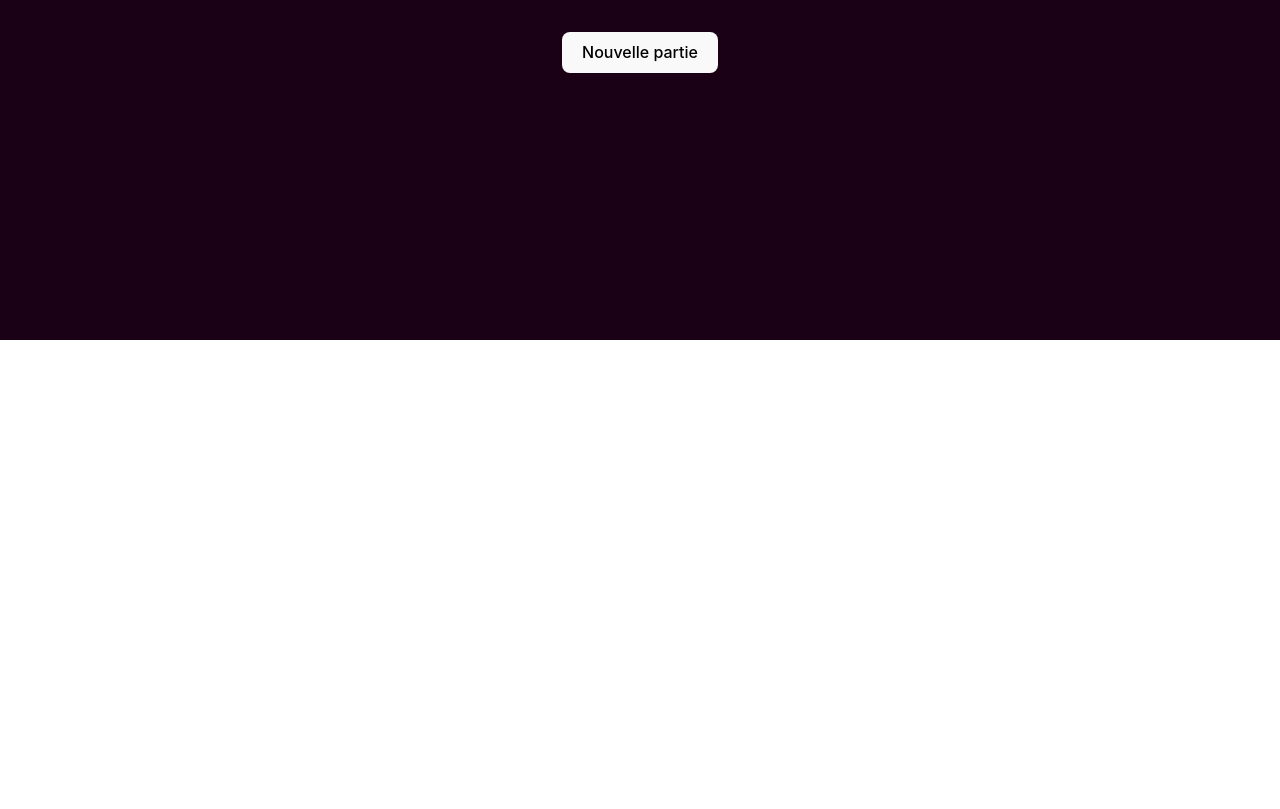
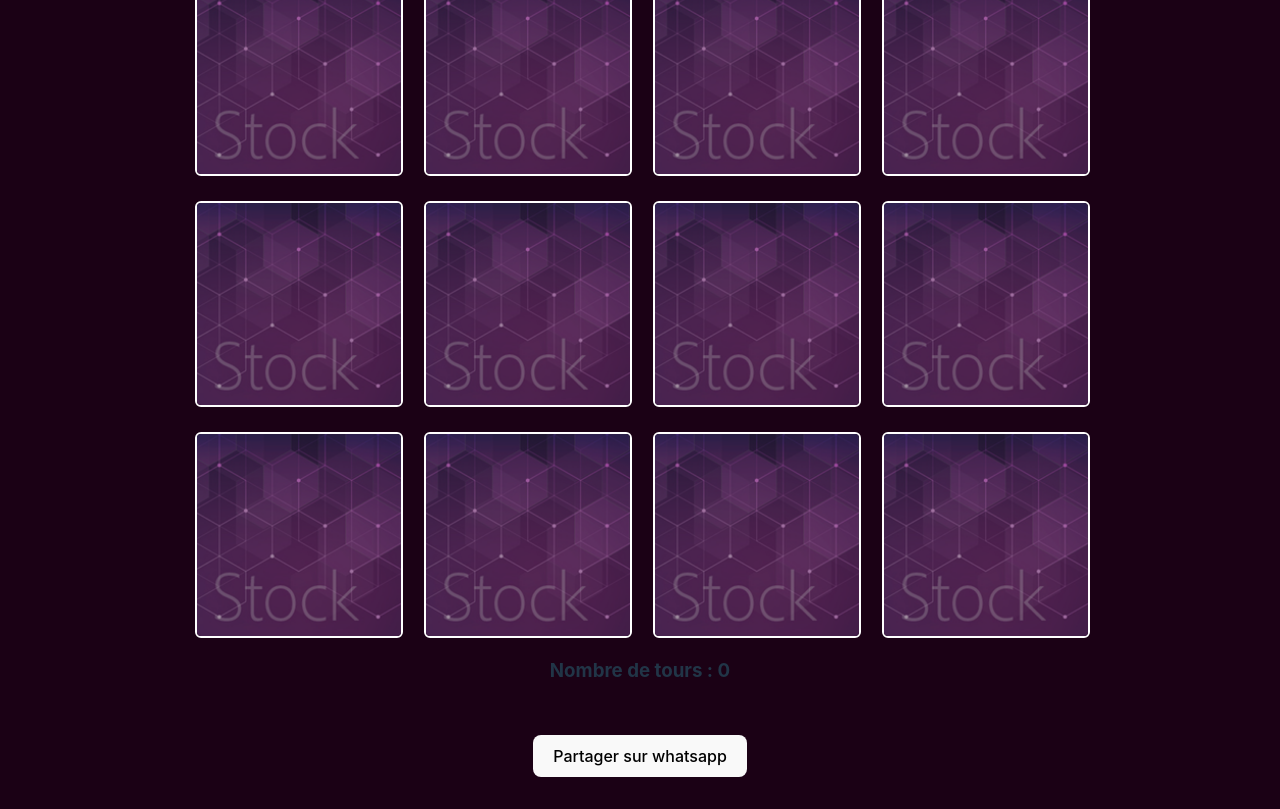
Before and after one commit to heyolaniran/memoryGame, a React (Vite) app: page / in a window 1280 px wide. Shown: the part 460-1269 px from the top of the page. Before the commit the page ends 800 px from the top, so only its background shows below. Built offline with nearby package versions, Linux system fonts and the light colour scheme.

Commit message:
feat: finalization

```diff
--- a/src/App.css
+++ b/src/App.css
@@ -58,5 +58,14 @@ h1 {
   margin-top: 50px;
   display: grid;
   grid-template-columns: 1fr 1fr 1fr 1fr;
-  grid-gap :20px ;
+  grid-gap :25px ;
 }
+
+
+p {
+
+  font-size: large;
+  color: white ;
+
+
+}
--- a/src/App.jsx
+++ b/src/App.jsx
@@ -26,7 +26,8 @@ function App() {
      const shuffled = [...cardImages, ...cardImages]
      .sort(() => Math.random() -0.5 )
      .map((card) => ({card, id: Math.random()}))
-
+     setChoiceOne(null)
+     setChoiceTwo(null)
      setCards(shuffled)
      setTurns(0)
 
@@ -83,6 +84,22 @@ function App() {
     setTurns((prevTurns) => prevTurns + 1)
 }
 
+// automatically start the game
+
+useEffect(() => {
+  shuffleCards()
+}, [])
+
+// share on whatsapp
+
+const handleShare = () => {
+
+  const message = `Mon top score de carte tourné sur le memory game est de ${turns} , jouez-y ici http://memorygame.netlify.com`;
+
+  window.location.href =`https://web.whatsapp.com/send?text=${message}`
+
+}
+
 
   return (
     <div className="App">
@@ -116,8 +133,20 @@ function App() {
 
            )) }
 
+
+
         </div>
+
+        <h3>
+          Nombre de tours : { turns }
+        </h3>
+
       </div>
+
+      <div>
+         <button onClick={handleShare}> Partager sur whatsapp </button>
+      </div>
+
 
     </div>
   )
```
